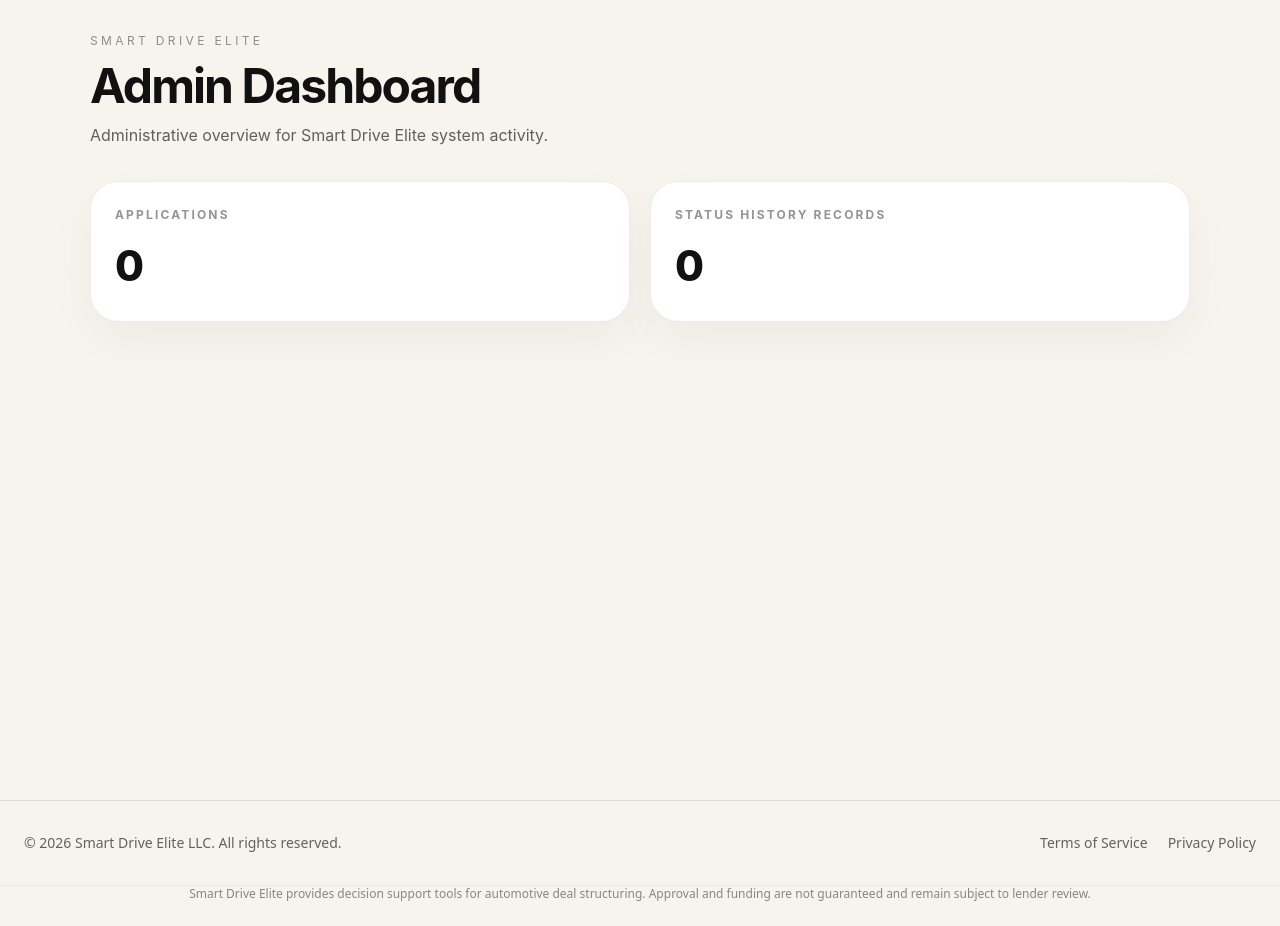
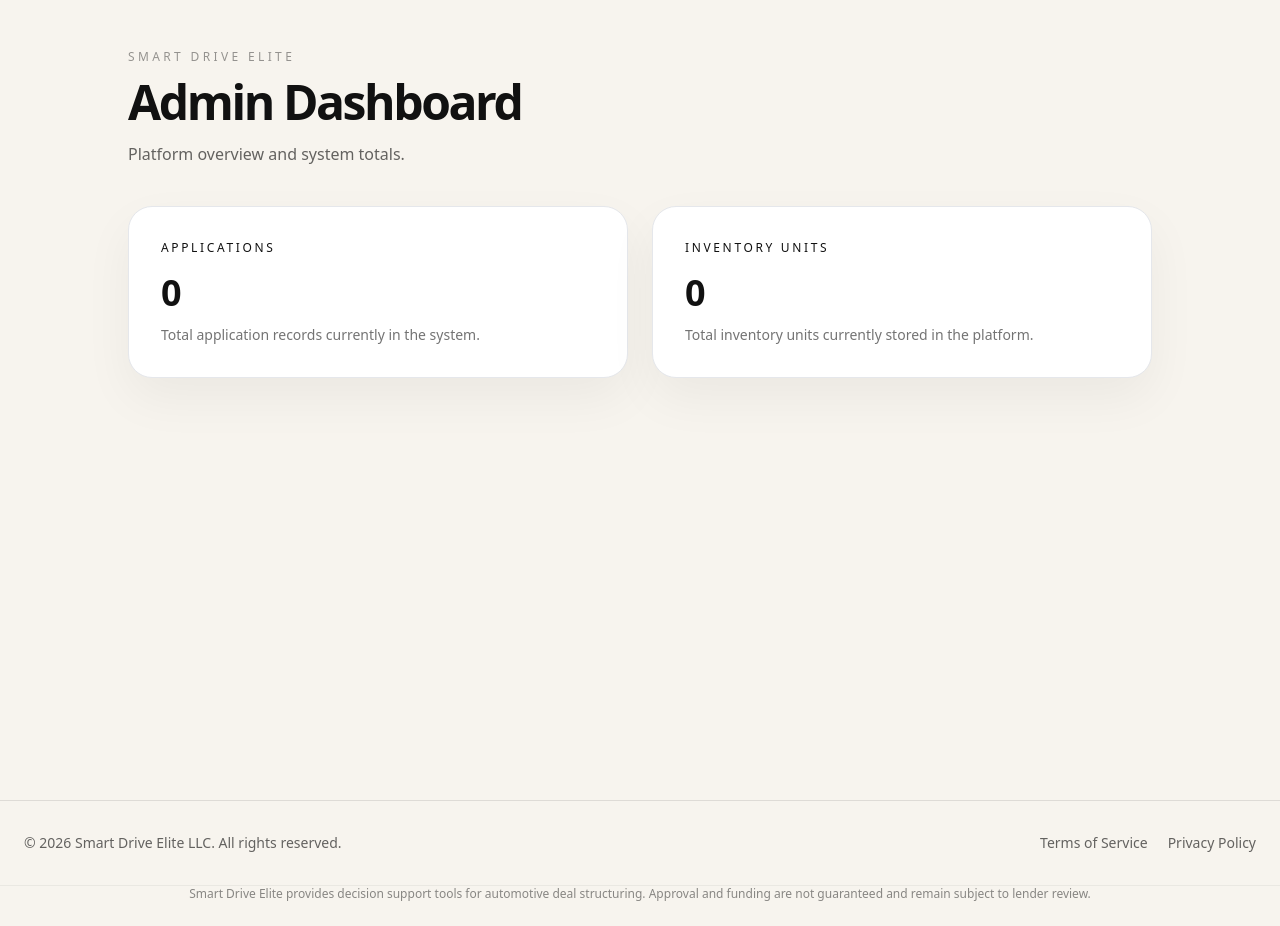
Before and after one commit to dliber13/smart-drive, a Next.js app: page /admin in a window 1280 px wide. Built offline with nearby package versions, Linux system fonts and the light colour scheme; no server answers; the database is empty.

Commit message:
Update page.tsx

```diff
--- a/app/admin/page.tsx
+++ b/app/admin/page.tsx
@@ -1,145 +1,52 @@
-import prisma from "@/lib/prisma";
+import { PrismaClient } from "@prisma/client"
 
-export const dynamic = "force-dynamic";
+const prisma = new PrismaClient()
 
 export default async function AdminPage() {
-  const applicationCount = await prisma.application.count();
-  const statusHistoryCount = await prisma.statusHistory.count();
+  const applicationCount = await prisma.application.count()
+  const inventoryCount = await prisma.inventoryUnit.count()
 
   return (
-    <main
-      style={{
-        minHeight: "100vh",
-        backgroundColor: "#f7f4ee",
-        padding: "32px 24px",
-        color: "#111111",
-        fontFamily:
-          'Inter, ui-sans-serif, system-ui, -apple-system, BlinkMacSystemFont, "Segoe UI", sans-serif',
-      }}
-    >
-      <div
-        style={{
-          maxWidth: "1100px",
-          margin: "0 auto",
-        }}
-      >
-        <div
-          style={{
-            marginBottom: "32px",
-          }}
-        >
-          <div
-            style={{
-              fontSize: "12px",
-              textTransform: "uppercase",
-              letterSpacing: "0.28em",
-              color: "rgba(17,17,17,0.45)",
-              marginBottom: "12px",
-            }}
-          >
+    <main className="min-h-screen bg-[#f7f4ee] px-6 py-12 text-[#111111]">
+      <div className="mx-auto max-w-5xl">
+        <div className="mb-10">
+          <div className="text-[12px] uppercase tracking-[0.28em] text-black/40">
             Smart Drive Elite
           </div>
-
-          <h1
-            style={{
-              margin: 0,
-              fontSize: "48px",
-              lineHeight: 1,
-              fontWeight: 700,
-              letterSpacing: "-0.04em",
-            }}
-          >
+          <h1 className="mt-3 text-5xl font-semibold tracking-[-0.05em]">
             Admin Dashboard
           </h1>
-
-          <p
-            style={{
-              marginTop: "12px",
-              marginBottom: 0,
-              maxWidth: "760px",
-              fontSize: "16px",
-              lineHeight: 1.7,
-              color: "rgba(17,17,17,0.65)",
-            }}
-          >
-            Administrative overview for Smart Drive Elite system activity.
+          <p className="mt-4 text-base text-black/60">
+            Platform overview and system totals.
           </p>
         </div>
 
-        <div
-          style={{
-            display: "grid",
-            gridTemplateColumns: "repeat(2, minmax(0, 1fr))",
-            gap: "20px",
-          }}
-        >
-          <section
-            style={{
-              backgroundColor: "#ffffff",
-              border: "1px solid rgba(17,17,17,0.08)",
-              borderRadius: "28px",
-              padding: "24px",
-              boxShadow: "0 18px 50px rgba(0,0,0,0.04)",
-            }}
-          >
-            <div
-              style={{
-                fontSize: "12px",
-                textTransform: "uppercase",
-                letterSpacing: "0.18em",
-                color: "rgba(17,17,17,0.45)",
-                fontWeight: 700,
-                marginBottom: "10px",
-              }}
-            >
+        <div className="grid gap-6 md:grid-cols-2">
+          <div className="rounded-[24px] border border-black/8 bg-white p-8 shadow-[0_20px_50px_rgba(0,0,0,0.05)]">
+            <div className="text-[12px] uppercase tracking-[0.22em] text-black/38">
               Applications
             </div>
-
-            <div
-              style={{
-                fontSize: "42px",
-                fontWeight: 800,
-                color: "#111111",
-              }}
-            >
+            <div className="mt-4 text-4xl font-semibold tracking-[-0.04em]">
               {applicationCount}
             </div>
-          </section>
+            <p className="mt-3 text-sm text-black/55">
+              Total application records currently in the system.
+            </p>
+          </div>
 
-          <section
-            style={{
-              backgroundColor: "#ffffff",
-              border: "1px solid rgba(17,17,17,0.08)",
-              borderRadius: "28px",
-              padding: "24px",
-              boxShadow: "0 18px 50px rgba(0,0,0,0.04)",
-            }}
-          >
-            <div
-              style={{
-                fontSize: "12px",
-                textTransform: "uppercase",
-                letterSpacing: "0.18em",
-                color: "rgba(17,17,17,0.45)",
-                fontWeight: 700,
-                marginBottom: "10px",
-              }}
-            >
-              Status History Records
+          <div className="rounded-[24px] border border-black/8 bg-white p-8 shadow-[0_20px_50px_rgba(0,0,0,0.05)]">
+            <div className="text-[12px] uppercase tracking-[0.22em] text-black/38">
+              Inventory Units
             </div>
-
-            <div
-              style={{
-                fontSize: "42px",
-                fontWeight: 800,
-                color: "#111111",
-              }}
-            >
-              {statusHistoryCount}
+            <div className="mt-4 text-4xl font-semibold tracking-[-0.04em]">
+              {inventoryCount}
             </div>
-          </section>
+            <p className="mt-3 text-sm text-black/55">
+              Total inventory units currently stored in the platform.
+            </p>
+          </div>
         </div>
       </div>
     </main>
-  );
+  )
 }
```
